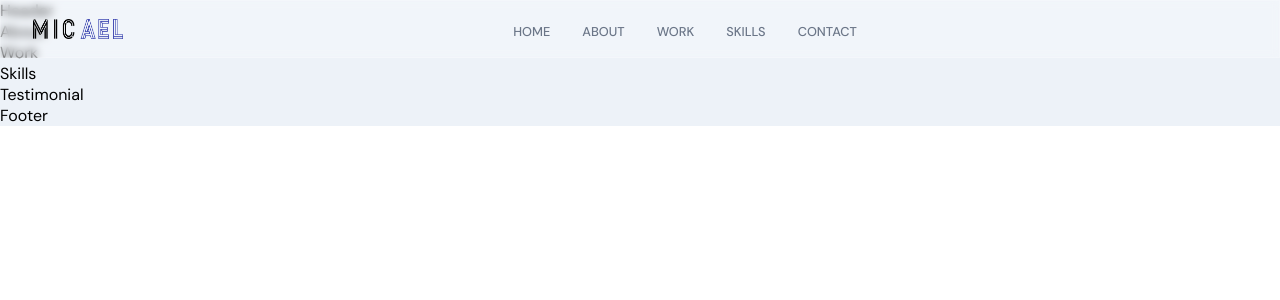
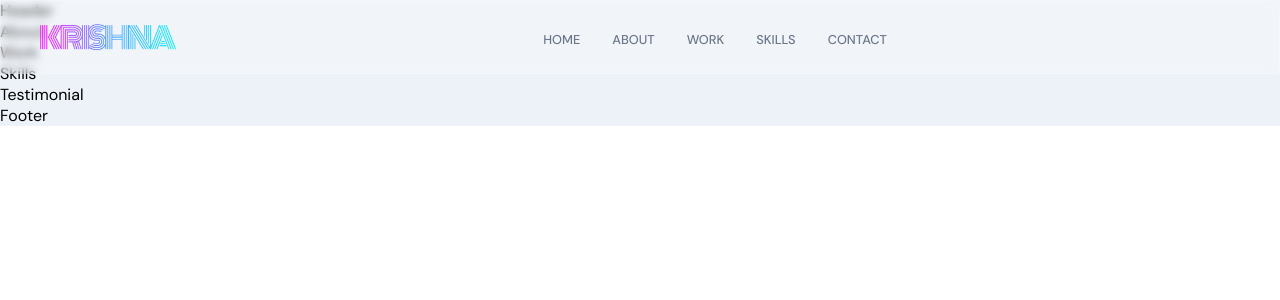
Before and after one commit to KRISHNAGK9964/portfolio, a React (Create React App) app: page / in a window 1280 px wide. Shown: the top 300 px of the page. Built offline with nearby package versions, Linux system fonts and the light colour scheme.

Commit message:
logo added and links animation created

```diff
--- a/src/components/Navbar/Navbar.scss
+++ b/src/components/Navbar/Navbar.scss
@@ -20,12 +20,12 @@
     align-items: center;
 
     img {
-        width: 90px;
-        height: 20px;
+        width: 150px;
+        height: 40px;
 
         @media screen and (min-width:2000px){
-            width: 180px;
-            height: 40px;
+            width: 280px;
+            height: 70px;
         }
     }
 }
@@ -141,12 +141,12 @@
 
                 .app__navbar-linksdiv{
                     width: 5px;
-                    height: 4px;
+                    height: 5px;
                     background: transparent;
                     border-bottom: 5px;
                     border-radius: 50%;
-                    transition: all 0.5s ease-in-out;
                 }
+
                 a{
                     color: var(--gray-color);
                     text-decoration: none;
@@ -162,9 +162,27 @@
                 }
                 &:hover{
                     .app__navbar-linksdiv{
-                        background: var(--black-color) ;
+                        background: var(--secondary-color) ;
+                        animation-name: slideAndExpand;
+                        animation-duration: 1s;
+                        animation-iteration-count: infinite;
+                        animation-direction: alternate;
                         width: 100%;
-                        border-radius: 30%;
+                        border-radius: 2.5px;
+                    }
+                     @keyframes slideAndExpand {
+                        from{
+                            margin-left: 0;
+                            width: 5px;
+                        }
+                        70%{
+                            margin-left: calc(100% - 5px);
+                            width: 5px;
+                        }
+                        to{
+                            margin-left: 0;
+                            width: 100%;
+                        }
                     }
                 }
             }
```
Also changed, not shown: src/assets/logo.png.
